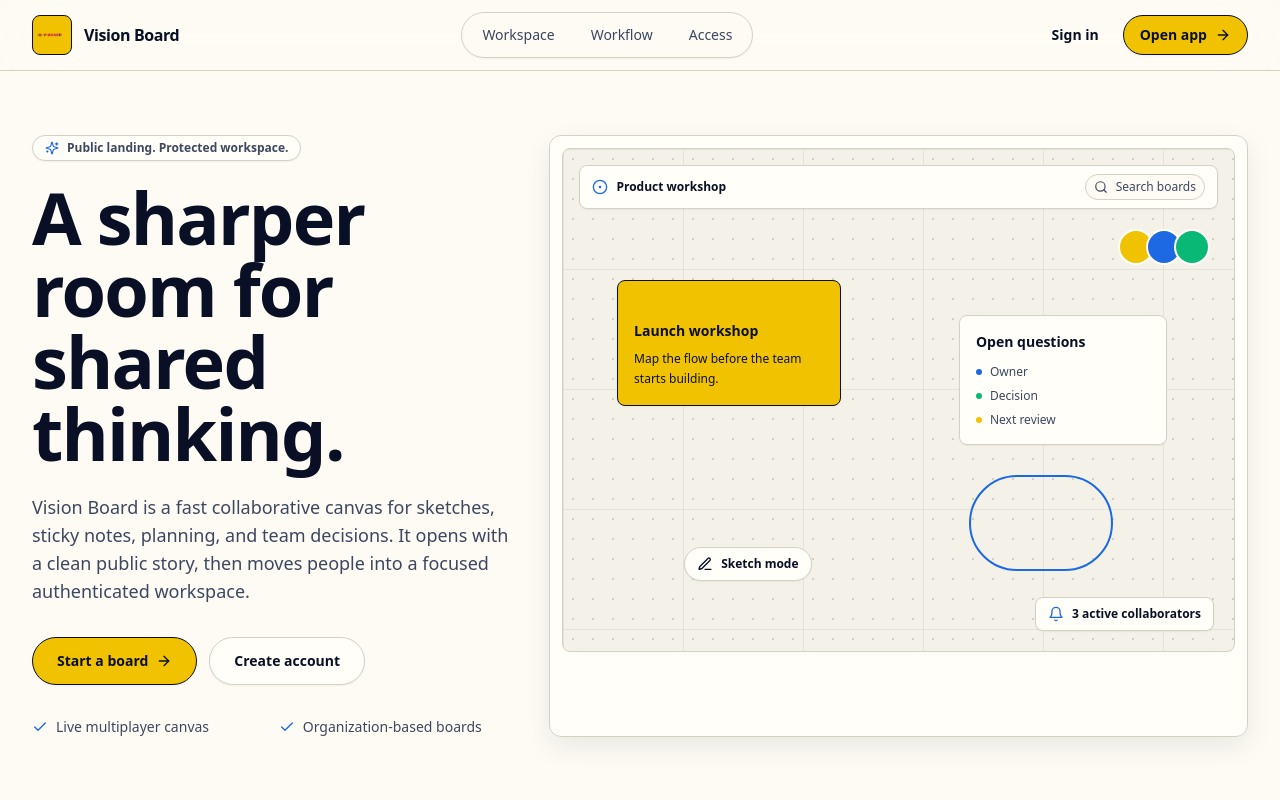
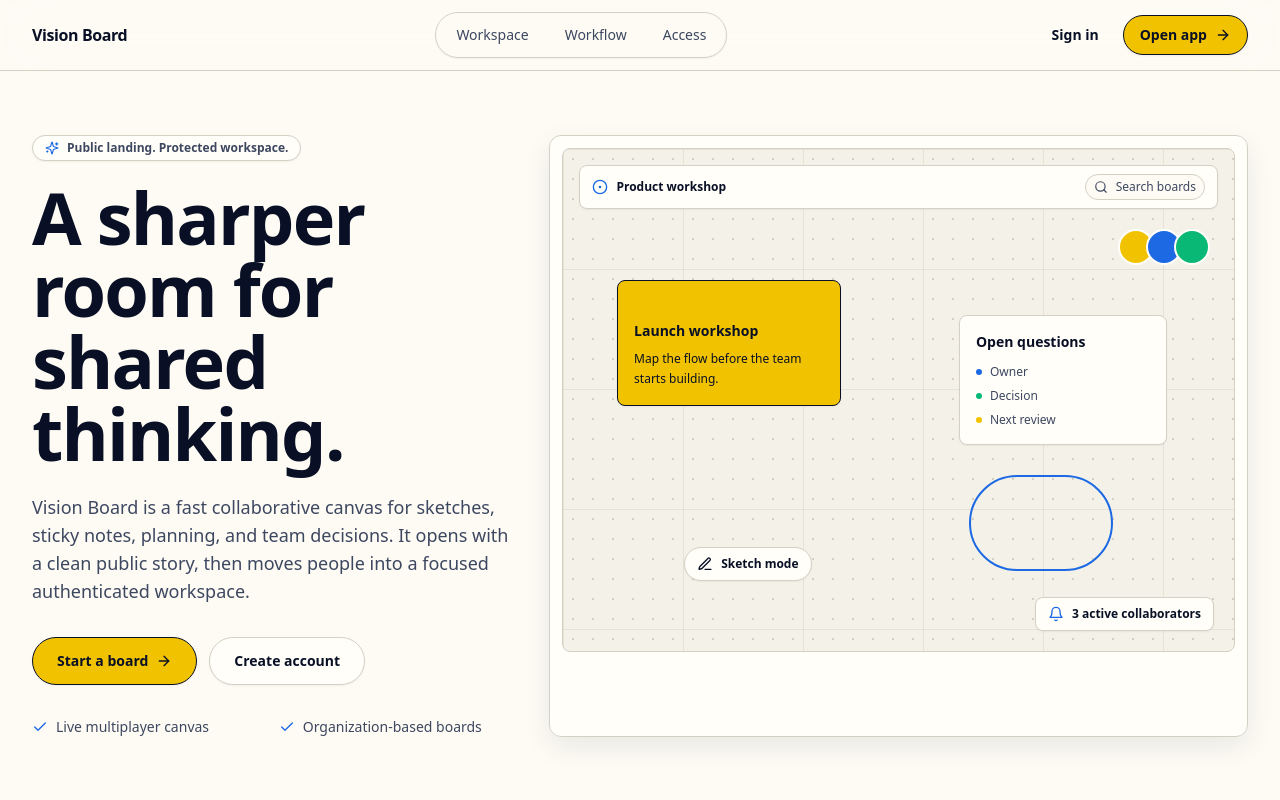
Before and after one commit to khalidkhankakar/vision-board, a Next.js app: page / in a window 1280 px wide. Shown: the top 800 px of the page. Built offline with nearby package versions, Linux system fonts and the light colour scheme.

Commit message:
update the deps

```diff
--- a/app/page.tsx
+++ b/app/page.tsx
@@ -83,16 +83,13 @@ export default function LandingPage() {
       <header className="sticky top-0 z-40 border-b border-[var(--color-rule)] bg-[var(--color-card)]/90 backdrop-blur-xl">
         <div className="mx-auto flex w-full max-w-7xl items-center justify-between gap-4 px-4 py-3 sm:px-6 lg:px-8">
         <Link href="/" className="flex items-center gap-3 rounded-full focus-visible:outline-none">
-          <span className="flex h-10 w-10 items-center justify-center rounded-lg border border-[var(--color-ink)] bg-[var(--color-accent)]">
-            <Image src="/logo.png" alt="Vision Board" width={36} height={36} className="h-8 w-8 object-contain" priority />
-          </span>
           <span className="text-sm font-semibold tracking-tight sm:text-base">Vision Board</span>
         </Link>
 
         <nav className="hidden items-center gap-1 rounded-full border border-[var(--color-rule)] bg-[var(--color-paper)] p-1 shadow-sm md:flex">
-          <a href="#workspace" className="whitespace-nowrap rounded-full px-4 py-2 text-sm font-medium text-[var(--color-ink-2)] hover:bg-[var(--color-paper-2)] hover:text-[var(--color-ink)]">Workspace</a>
-          <a href="#workflow" className="whitespace-nowrap rounded-full px-4 py-2 text-sm font-medium text-[var(--color-ink-2)] hover:bg-[var(--color-paper-2)] hover:text-[var(--color-ink)]">Workflow</a>
-          <a href="#access" className="whitespace-nowrap rounded-full px-4 py-2 text-sm font-medium text-[var(--color-ink-2)] hover:bg-[var(--color-paper-2)] hover:text-[var(--color-ink)]">Access</a>
+          <Link href="#workspace" className="whitespace-nowrap rounded-full px-4 py-2 text-sm font-medium text-[var(--color-ink-2)] hover:bg-[var(--color-paper-2)] hover:text-[var(--color-ink)]">Workspace</Link>
+          <Link href="#workflow" className="whitespace-nowrap rounded-full px-4 py-2 text-sm font-medium text-[var(--color-ink-2)] hover:bg-[var(--color-paper-2)] hover:text-[var(--color-ink)]">Workflow</Link>
+          <Link href="#access" className="whitespace-nowrap rounded-full px-4 py-2 text-sm font-medium text-[var(--color-ink-2)] hover:bg-[var(--color-paper-2)] hover:text-[var(--color-ink)]">Access</Link>
         </nav>
 
         <div className="flex items-center gap-2">
```
Also changed, not shown: package.json (+29 -29 lines), 1 other file (tests, documents, lock files or other folders).
